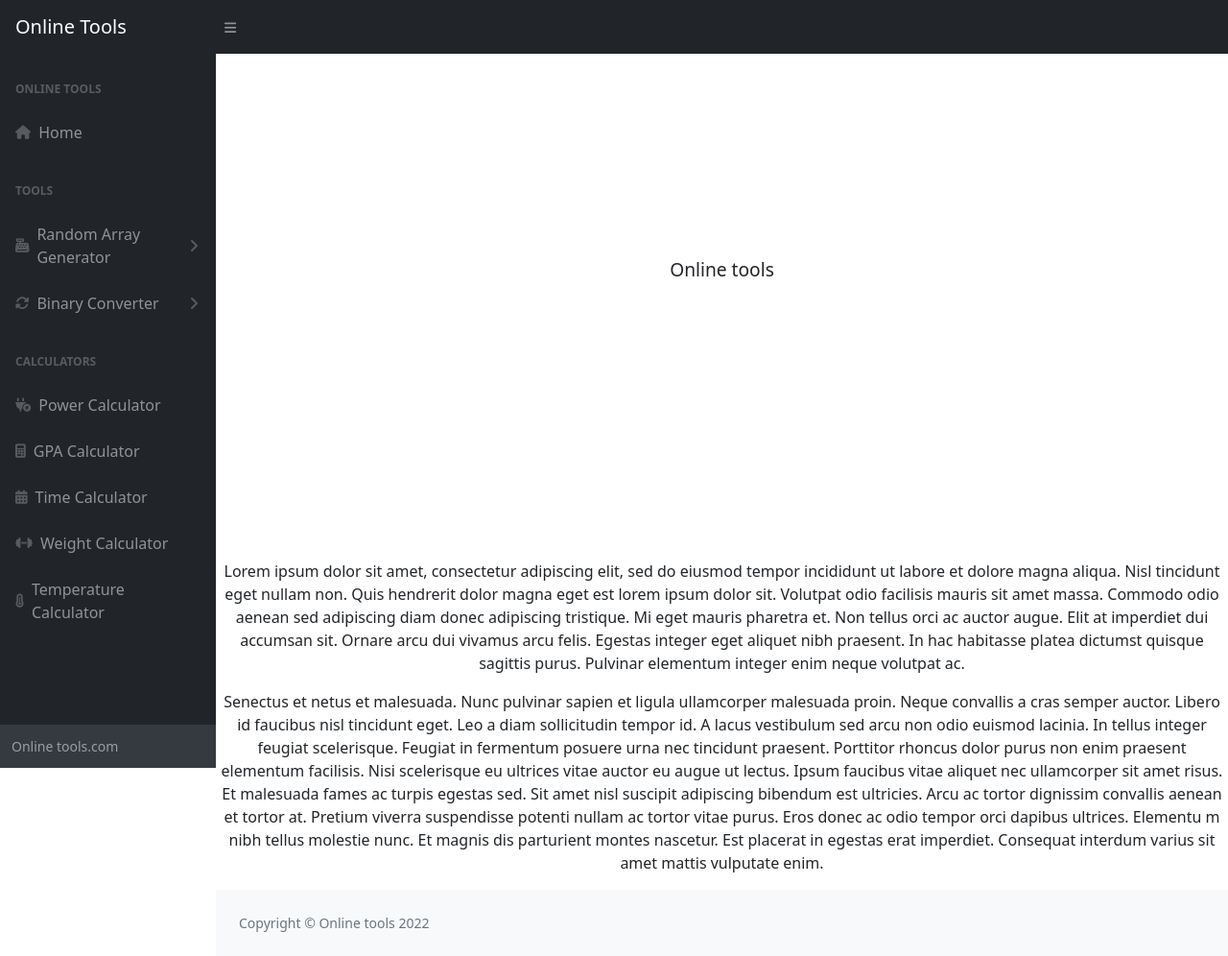
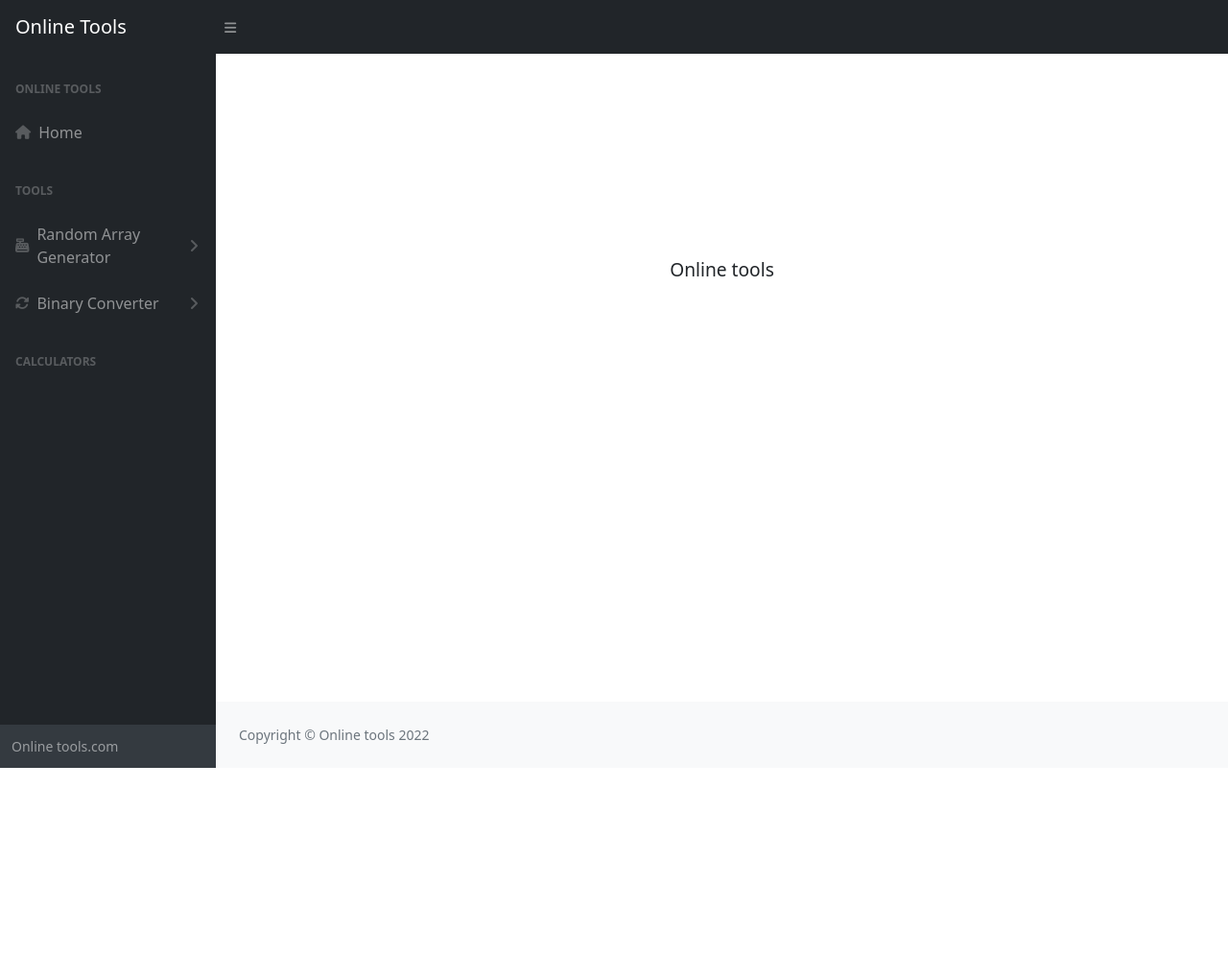
Before and after one commit to DDonghyeo/Online-tools, a Django app: page / in a window 1280 px wide. Shown: the whole page at 96% size. After the commit the page ends 800 px from the top, so only its background shows below. Run offline with Django 4.2, Linux system fonts and the light colour scheme; some libraries are stand-ins or nearby versions.

Commit message:
배포 수정

```diff
--- a/randomarray/templates/index.html
+++ b/randomarray/templates/index.html
@@ -22,33 +22,6 @@
                   Online tools
                 </div>
                 <div id="content">
-                  <p>
-                    <p>Lorem ipsum dolor sit amet, consectetur adipiscing elit,
-                      sed do eiusmod tempor incididunt ut labore et dolore magna aliqua.
-                      Nisl tincidunt eget nullam non. Quis hendrerit dolor magna eget est
-                      lorem ipsum dolor sit. Volutpat odio facilisis mauris sit amet massa.
-                      Commodo odio aenean sed adipiscing diam donec adipiscing tristique.
-                      Mi eget mauris pharetra et. Non tellus orci ac auctor augue. Elit at
-                      imperdiet dui accumsan sit. Ornare arcu dui vivamus arcu felis. Egestas
-                      integer eget aliquet nibh praesent. In hac habitasse platea dictumst quisque
-                      sagittis purus. Pulvinar elementum integer enim neque volutpat ac.
-                    </p>
-                    <p>Senectus et netus et malesuada. Nunc pulvinar sapien et ligula ullamcorper
-                      malesuada proin. Neque convallis a cras semper auctor. Libero id faucibus nisl
-                      tincidunt eget. Leo a diam sollicitudin tempor id. A lacus vestibulum sed arcu
-                      non odio euismod lacinia. In tellus integer feugiat scelerisque. Feugiat in
-                      fermentum posuere urna nec tincidunt praesent. Porttitor rhoncus dolor purus
-                      non enim praesent elementum facilisis. Nisi scelerisque eu ultrices vitae auctor
-                      eu augue ut lectus. Ipsum faucibus vitae aliquet nec ullamcorper sit amet
-                      risus. Et malesuada fames ac turpis egestas sed. Sit amet nisl suscipit
-                      adipiscing bibendum est ultricies. Arcu ac tortor dignissim convallis
-                      aenean et tortor at. Pretium viverra suspendisse potenti nullam ac tortor
-                      vitae purus. Eros donec ac odio tempor orci dapibus ultrices. Elementu
-                      m nibh tellus molestie nunc. Et magnis dis parturient montes nascetur.
-                      Est placerat in egestas erat imperdiet. Consequat interdum varius sit
-                      amet mattis vulputate enim.
-                    </p>
-                  </p>
                 </div>
               </main>
               <footer class="py-4 bg-light mt-auto">
--- a/randomarray/templates/sidebar.html
+++ b/randomarray/templates/sidebar.html
@@ -24,7 +24,7 @@
                 </nav>
             </div>
             <div class="sb-sidenav-menu-heading">Calculators</div>
-            <a class="nav-link collapsed" href="/powercalculator" data-bs-toggle="collapse" data-bs-target="#collapseLayouts" aria-expanded="false" aria-controls="collapseLayouts">
+            <!-- <a class="nav-link collapsed" href="/powercalculator" data-bs-toggle="collapse" data-bs-target="#collapseLayouts" aria-expanded="false" aria-controls="collapseLayouts">
                 <div class="sb-nav-link-icon"><i class="fa-solid fa-plug-circle-bolt"></i></div>
                 Power Calculator
             </a>
@@ -43,7 +43,7 @@
             <a class="nav-link collapsed" href="/binaryconverter" data-bs-toggle="collapse" data-bs-target="#collapseLayouts" aria-expanded="false" aria-controls="collapseLayouts">
                 <div class="sb-nav-link-icon"><i class="fa-solid fa-temperature-three-quarters"></i></div>
                 Temperature Calculator
-            </a>
+            </a> -->
         </div>
     </div>
     <div class="sb-sidenav-footer">
```
